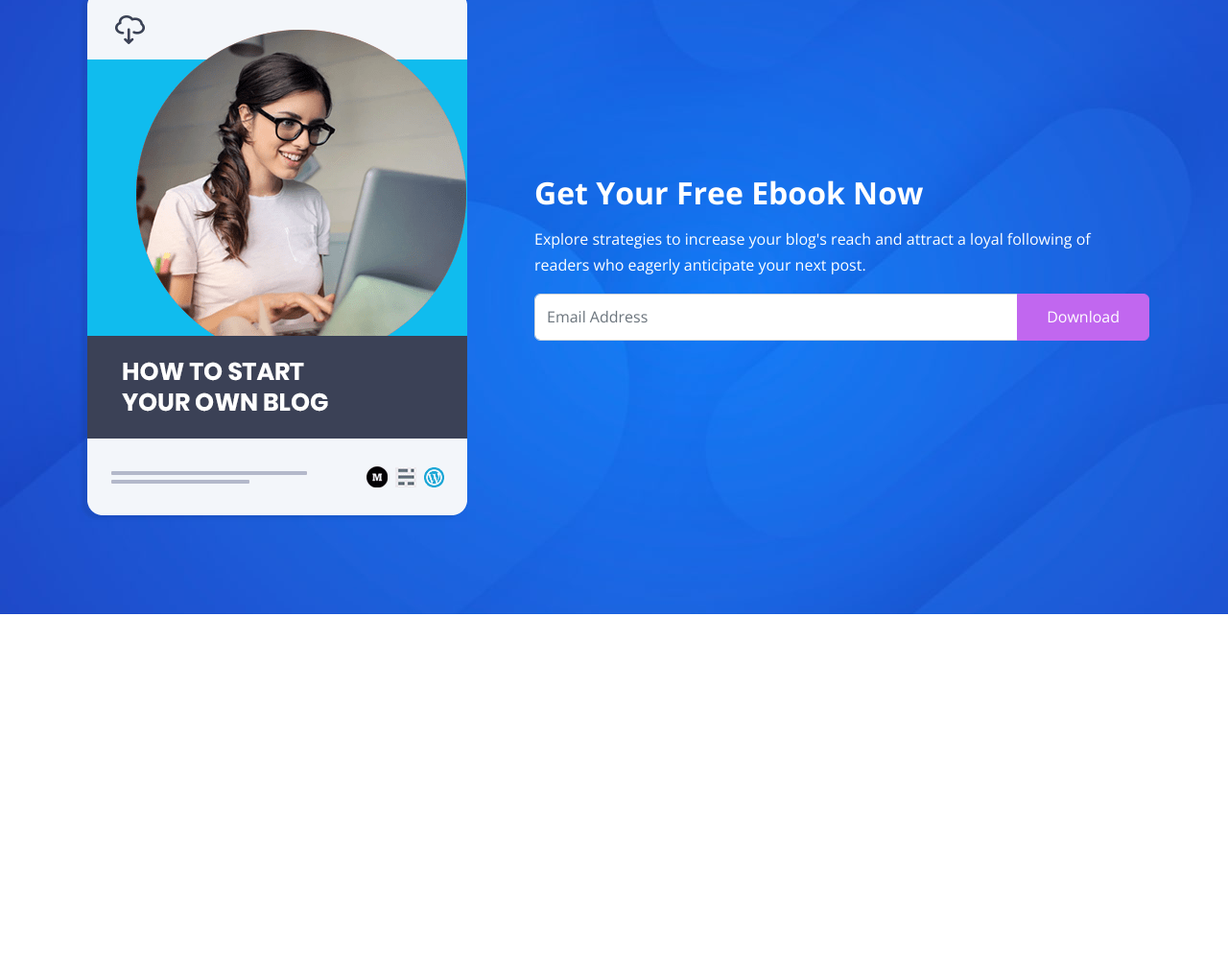
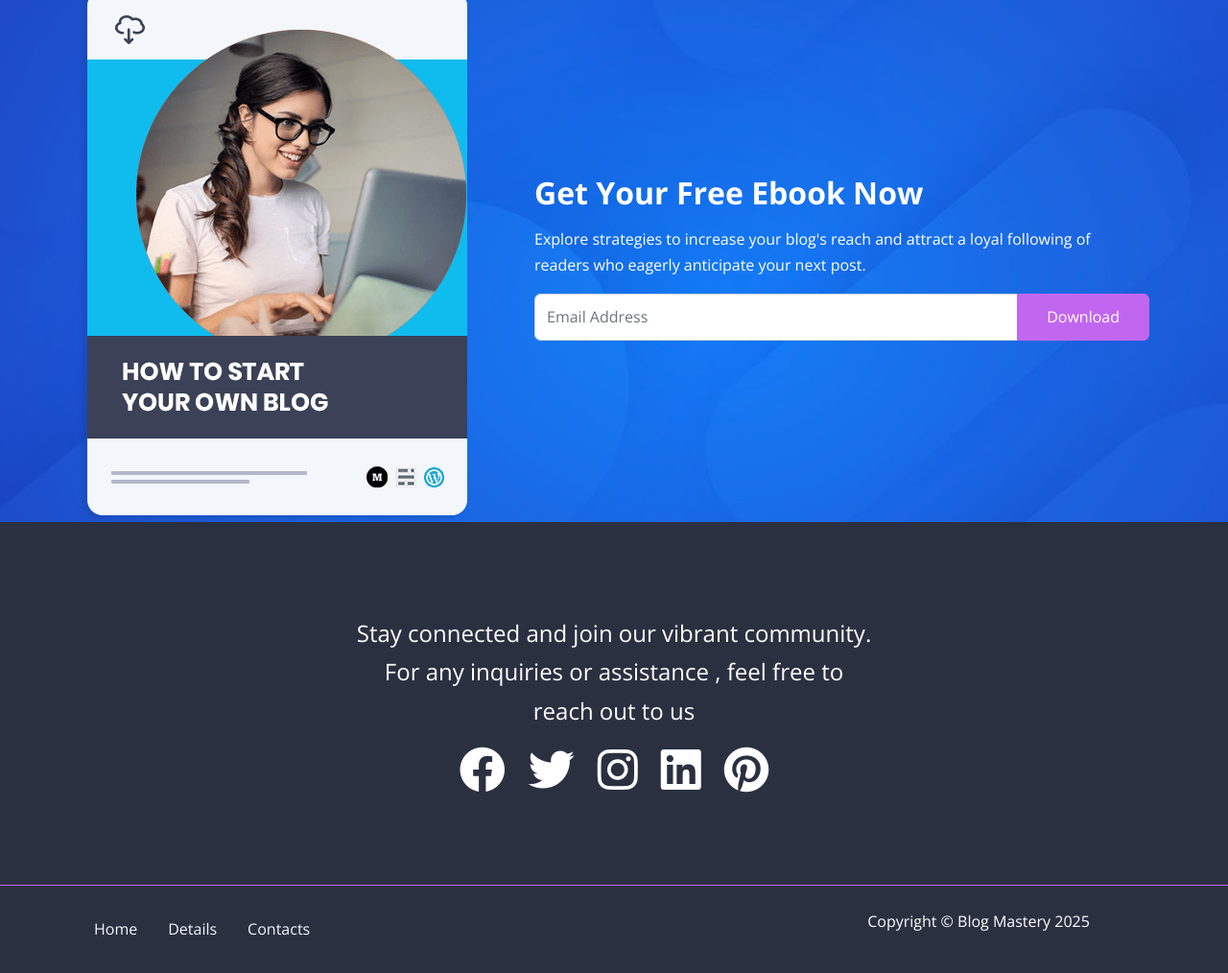
Before and after one commit to Nkugavarathan/E-Book-Website, a website: page index.html in a window 1280 px wide. Shown: the part 3785-4799 px from the top of the page at 96% size. Before the commit the page ends 4425 px from the top, so only its background shows below. Drawn offline with nearby package versions, Linux system fonts and the light colour scheme; files that its build step writes are made by us from their sources.

Commit message:
footer and social content added

```diff
--- a/index.html
+++ b/index.html
@@ -516,22 +516,24 @@
                 ></span>
                 <span class="visually-hidden">Next</span>
               </button>
-              <div class="carousel-indicators">
+              <div class="carousel-indicators text-dark">
                 <button
                   type="button"
                   data-bs-target="#testimonialCarousel"
                   data-bs-slide-to="0"
-                  class="active"
+                  class="active "
                   aria-current="true"
                   aria-label="Slide 1"
                 ></button>
                 <button
+
                   type="button"
                   data-bs-target="#testimonialCarousel"
                   data-bs-slide-to="1"
                   aria-label="Slide 2"
                 ></button>
                 <button
+
                   type="button"
                   data-bs-target="#testimonialCarousel"
                   data-bs-slide-to="2"
@@ -549,7 +551,7 @@
       <div class="container">
         <div class="row">
           <div class="col-lg-5">
-            <div class="image-container mb-5">
+            <div class="image-container mb-n5">
               <img src="images/download-ebook.png" alt="" class="img-fluid" />
             </div>
           </div>
@@ -576,7 +578,62 @@
         </div>
       </div>
     </section>
-    <script src="js/bootstrap.bundle.min.js"></script>
+
+    <!-- social -->
+
+    <section class="social text-bg-dark py-6 overflow-hidden">
+      <div class="container">
+        <div class="row">
+          <div class="col-md-6 offset-md-3 text-center fs-4">
+              <p>
+                Stay connected and join our vibrant community. For any inquiries or
+                assistance , feel free to reach out to us
+              </p>
+              <div class="social-icons d-flex justify-content-center gap-4">
+                <i class="fab fa-facebook fa-2x"></i>
+                <i class="fab fa-twitter fa-2x"></i>
+                <i class="fab fa-instagram fa-2x"></i>
+                <i class="fab fa-linkedin fa-2x"></i>
+                <i class="fab fa-pinterest fa-2x"></i>
+
+              </div>
+          </div>
+        </div>
+      </div>
+    </section>
+
+<!-- Footer -->
+    <footer class="border-top border-primary bg-dark text-white py-4">
+      <div class="container">
+        <div class="row">
+
+            <div class="col-md-8  text-center ">
+              <ul class="nav justify-content-center justify-content-md-start">
+                <li class="nav-item">
+                  <a href="index.html" class="nav-link link-light">Home</a>
+                </li>
+                <li class="nav-item">
+                  <a href="#details" class="nav-link link-light">Details</a>
+                </li>
+                <li class="nav-item">
+                  <a href="contact.html" class="nav-link link-light">Contacts</a>
+                </li>
+              </ul>
+            </div>
+            <div class="col-md-4 text-md-end mx-auto">
+              <p class="text-end text-center ">
+                Copyright &copy; Blog Mastery 2025
+              </p>
+            </div>
+          </div>
+
+        </div>
+
+      </div>
+    </footer>
+
+
+<script src="js/bootstrap.bundle.min.js"></script>
     <script src="js/script.js"></script>
   </body>
 </html>
```
